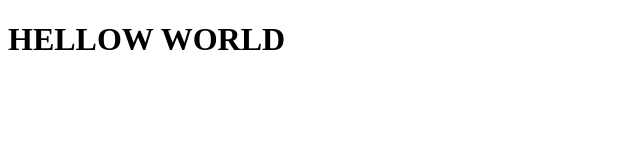
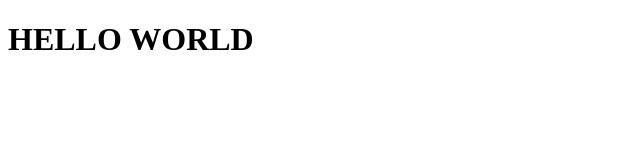
Before and after one commit to partridge5/partridge5, a plain HTML site: page index.html in a window 1280 px wide. Shown: the whole page, without its empty margins (0-640 px from the left). Drawn offline with Linux system fonts and the light colour scheme.

Commit message:
second commit

```diff
--- a/index.html
+++ b/index.html
@@ -4,6 +4,6 @@
         <title> </title>
     </head>
     <body>
-    <h1>HELLOW WORLD</h1>
+    <h1>HELLO WORLD</h1>
     </body>
 </html>
```
